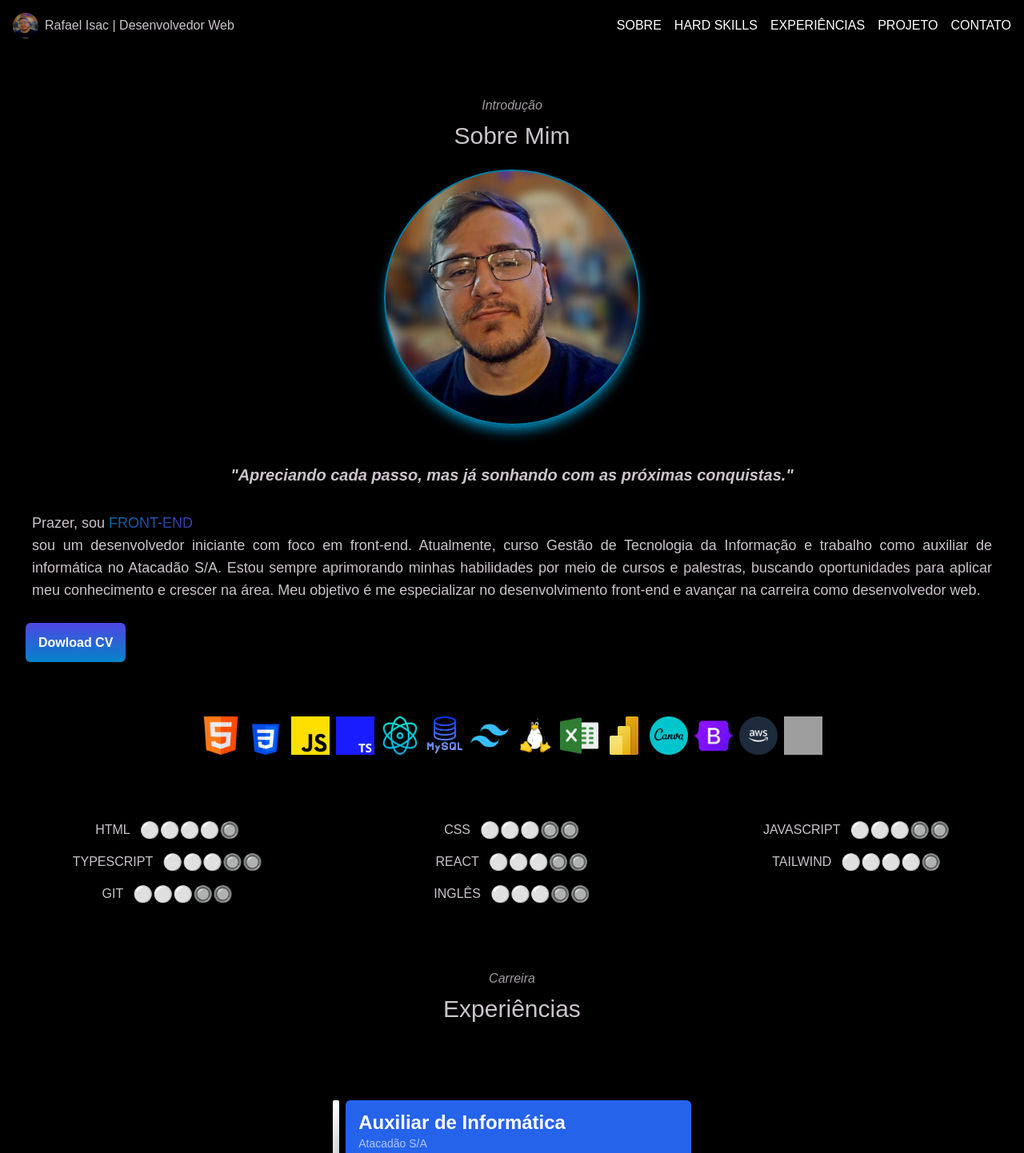
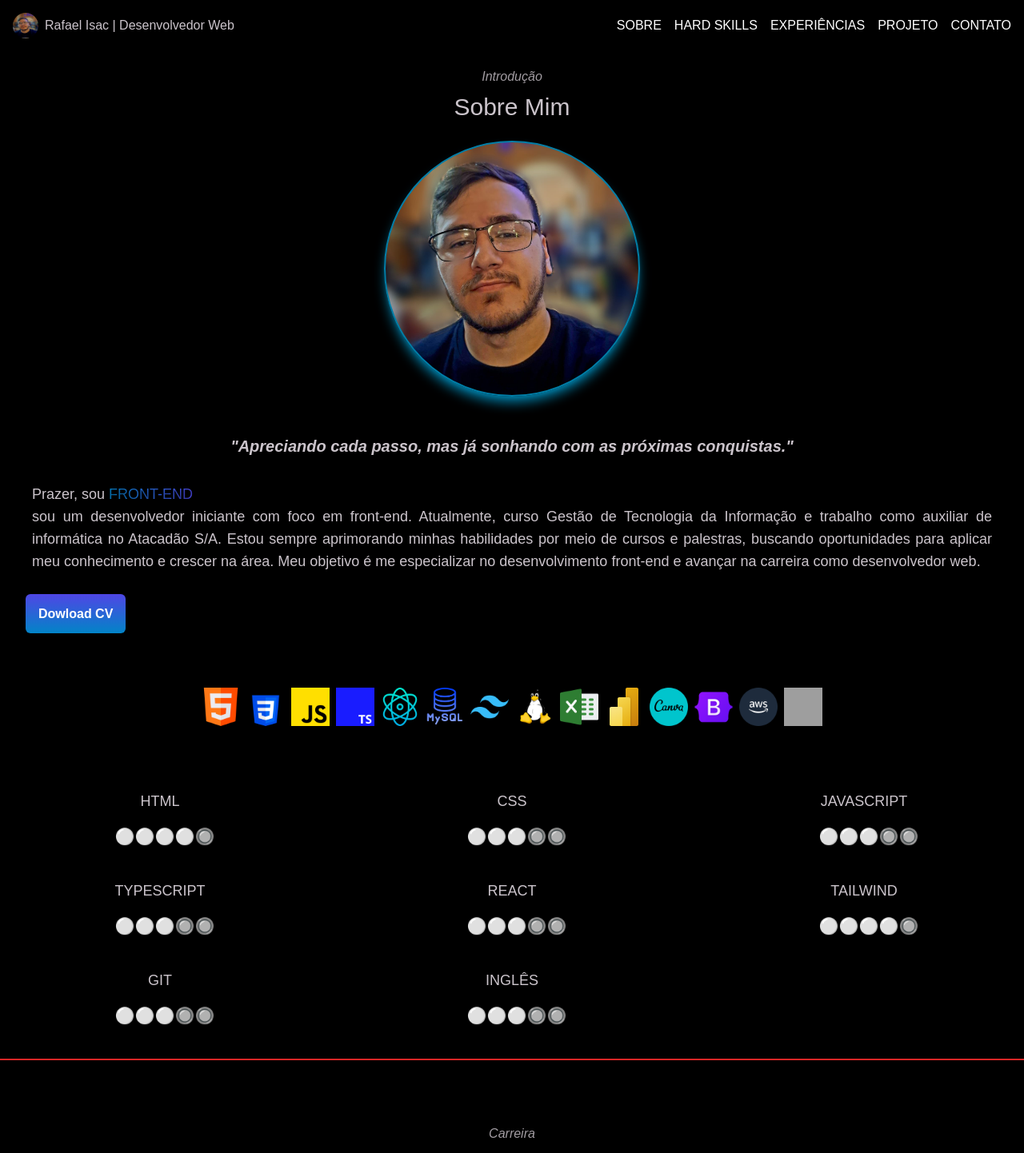
Before and after one commit to rafaelisac23/Meu-Portfolio, a Next.js app: page / in a window 1280 px wide. Shown: the top 1442 px of the page at 80% size. Built offline with nearby package versions, Linux system fonts and the light colour scheme; grey boxes are pictures that could not be loaded.

Commit message:
alteration_space_skill

```diff
--- /dev/null
+++ b/src/Components/Complements.tsx
@@ -0,0 +1,7 @@
+export const Complements = () => {
+  return (
+    <div className="border border-red-600">
+      <div></div>
+    </div>
+  );
+};
--- a/src/Components/HardSkils.tsx
+++ b/src/Components/HardSkils.tsx
@@ -21,7 +21,7 @@ export const HardSkils = () => {
         </div>
       </motion.div>
 
-      <div className="mt-10  w-full grid grid-cols-1 sm:grid-cols-2 md:grid-cols-2 lg:grid-cols-3 place-items-center  gap-3 ">
+      <div className="mt-10  w-full grid grid-cols-1 sm:grid-cols-2 md:grid-cols-2 lg:grid-cols-3 place-items-center  gap-10 ">
         {dataHardSkills.map((item) => (
           <Rating key={item.id} data={item} />
         ))}
--- a/src/Components/Rating/Rating.tsx
+++ b/src/Components/Rating/Rating.tsx
@@ -14,8 +14,8 @@ export const Rating = ({ data }: Props) => {
   const stars = emojis[notaInt].repeat(notaInt) + emojis[0].repeat(5 - notaInt);
 
   return (
-    <div className="flex justify-center items-center text-xl w-72 hover:scale-110">
-      <div className="text-base  font-Montserrat text-mintcream">
+    <div className="flex flex-col gap-4  justify-center items-center text-xl w-72 hover:scale-110">
+      <div className="text-lg  font-Montserrat text-mintcream">
         {data.nameSkill}
       </div>
       <div className="ml-3">{stars}</div>
--- a/src/app/page.tsx
+++ b/src/app/page.tsx
@@ -7,6 +7,7 @@ import { HardSkils } from "@/Components/HardSkils";
 import { Projects } from "@/Components/Projects";
 import { useEffect, useRef, useState } from "react";
 import { motion } from "framer-motion";
+import { Complements } from "@/Components/Complements";
 
 const page = () => {
   /*State para guaradar o tamanho da tela*/
@@ -55,6 +56,7 @@ const page = () => {
   const expeRef = useRef<HTMLDivElement>(null);
   const projRef = useRef<HTMLDivElement>(null);
   const contacRef = useRef<HTMLDivElement>(null);
+  const compRef = useRef<HTMLDivElement>(null);
 
   const scrollToSection = (ref: React.RefObject<HTMLDivElement>) => {
     ref.current?.scrollIntoView({ behavior: "smooth" });
@@ -175,12 +177,16 @@ const page = () => {
         )}
       </nav>
 
-      <div ref={aboutRef} className="pt-10">
+      <div ref={aboutRef} className="pt-1">
         <AboutMe />
       </div>
 
       <div ref={hardRef} className="pt-10">
         <HardSkils />
+      </div>
+
+      <div ref={compRef} className="pt-10">
+        <Complements />
       </div>
 
       <div ref={expeRef} className="pt-10">
```
